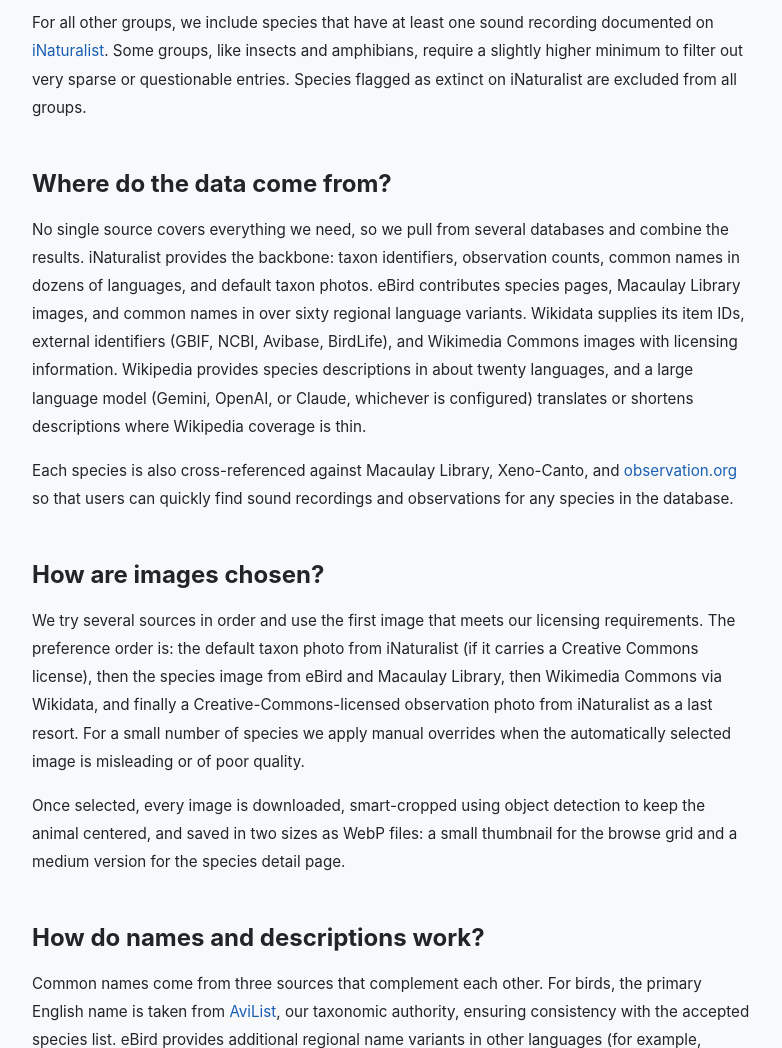
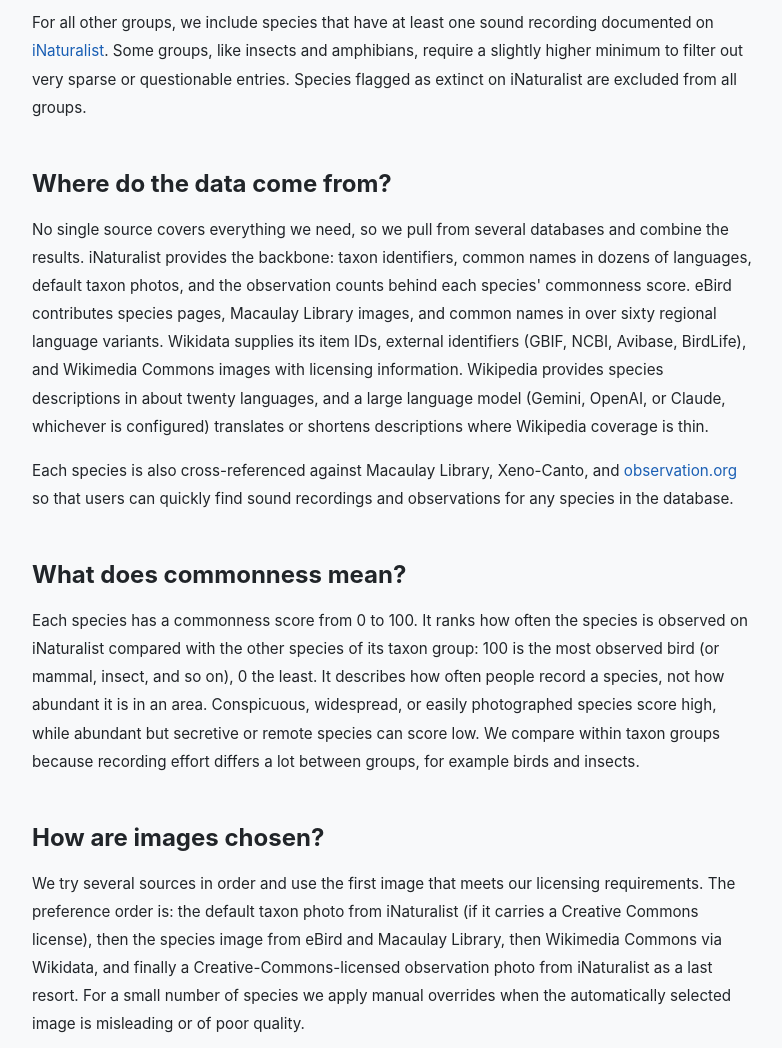
Before and after one commit to birdnet-team/birdnet-taxonomy, a FastAPI app: page /about in a window 1280 px wide. Shown: the part 660-1708 px from the top of the page, without its empty margins (74-856 px from the left). Run offline with FastAPI, Linux system fonts and the light colour scheme; some libraries are stand-ins or nearby versions.

Commit message:
Replace observation counts with commonness
observations_count is no longer published (JSON, CSV, API, UI). Instead
each species gets commonness: the percentile (0-100, one decimal) of its
iNaturalist observation count within its taxon group. It describes how
often a species is observed on iNaturalist, not how abundant it is, and
comparing within groups keeps birds and insects on one scale. Raw counts
stay build-internal (quality score, tie-breaks). The API sorts and filters
by commonness (min_commonness/max_commonness), search ranks equal matches
by it, the UI offers 'Most common' and shows a tier (very common ... rare)
with that caveat, and the About and Download pages explain it.

```diff
--- a/web/server.py
+++ b/web/server.py
@@ -54,7 +54,6 @@ _SPECIES_EXAMPLE: dict[str, Any] = {
     "scientific_name": "Anas platyrhynchos",
     "common_name": "Mallard",
     "taxon_group": "Aves",
-    "observations_count": 829418,
     "inat_id": 6930,
     "ebird_code": "mallar3",
     "ml_taxon_code": "mallar3",
@@ -64,6 +63,7 @@ _SPECIES_EXAMPLE: dict[str, Any] = {
     "avibase_id": "85625D75F2524457",
     "birdlife_id": 22680186,
     "wikidata_qid": "Q25348",
+    "commonness": 100.0,
     "image": {
         "src": "https://static.inaturalist.org/photos/123/original.jpeg",
         "thumb": "https://birdnet.cornell.edu/taxonomy/api/image/Anas%20platyrhynchos?size=thumb",
@@ -115,7 +115,6 @@ class SpeciesRecord(BaseModel):
     common_name_alt: Optional[str] = Field(None, description="Alternative English name (Clements/eBird)", examples=["Rock Pigeon"])
     taxon_group: str = Field("", examples=["Aves"])
     record_type: Optional[str] = Field("species", examples=["species", "sound_class"])
-    observations_count: Optional[int] = Field(None, examples=[829418])
     inat_id: Optional[int] = Field(None, examples=[6930])
     ebird_code: Optional[str] = Field(None, examples=["mallar3"])
     ml_taxon_code: Optional[str] = Field(None, examples=["mallar3"])
@@ -126,6 +125,9 @@ class SpeciesRecord(BaseModel):
     avibase_id: Optional[str] = Field(None, examples=["85625D75F2524457"])
     birdlife_id: Optional[int] = Field(None, examples=[22680186])
     wikidata_qid: Optional[str] = Field(None, description="Wikidata item ID", examples=["Q25348"])
+    commonness: Optional[float] = Field(
+        None, description="Percentile (0-100) of iNaturalist observations within the taxon group",
+        examples=[100.0])
 
     @field_validator("birdlife_id", "gbif_id", "ncbi_id", "inat_id",
                      "observationorg_id", mode="before")
@@ -607,7 +609,7 @@ async def image_proxy(scientific_name: str,
 
 @app.get("/", response_class=HTMLResponse, include_in_schema=False)
 async def home(request: FRequest, q: str = "", group: str = "",
-               lang: str = "", sort: str = "obs", page: int = 1, per_page: int = 51):
+               lang: str = "", sort: str = "bn", page: int = 1, per_page: int = 51):
     """Home page with search and species listing."""
     results = _search(q, group)
 
@@ -621,8 +623,8 @@ async def home(request: FRequest, q: str = "", group: str = "",
         results = sorted(results, key=_name_sort_key)
     elif sort == "z-a":
         results = sorted(results, key=_name_sort_key, reverse=True)
-    elif sort == "obs":
-        results = sorted(results, key=lambda r: r.get("observations_count", 0) or 0, reverse=True)
+    elif sort == "common":
+        results = sorted(results, key=lambda r: r.get("commonness") or 0, reverse=True)
     elif sort == "bn":
         results = sorted(results, key=lambda r: r.get("birdnet_id") or "")
 
@@ -822,8 +824,8 @@ def _filter_species(data: list[dict], *,
                     has_image: str = "",
                     has_description: str = "",
                     description_source: str = "",
-                    min_observations: int | None = None,
-                    max_observations: int | None = None) -> list[dict]:
+                    min_commonness: float | None = None,
+                    max_commonness: float | None = None) -> list[dict]:
     """Apply boolean / range filters to a species list."""
     result = data
 
@@ -845,13 +847,13 @@ def _filter_species(data: list[dict], *,
         result = [r for r in result
                   if (r.get("description_source") or "").lower() in sources]
 
-    if min_observations is not None:
+    if min_commonness is not None:
         result = [r for r in result
-                  if (r.get("observations_count") or 0) >= min_observations]
+                  if r.get("commonness") is not None and r["commonness"] >= min_commonness]
 
-    if max_observations is not None:
+    if max_commonness is not None:
         result = [r for r in result
-                  if (r.get("observations_count") or 0) <= max_observations]
+                  if r.get("commonness") is not None and r["commonness"] <= max_commonness]
 
     return result
 
@@ -893,7 +895,7 @@ def _to_csv(records: list[dict], fields: str | None = None) -> str:
         # Deterministic column order: fixed columns first, rest sorted
         priority = [
             "scientific_name", "common_name", "taxon_group",
-            "observations_count", "inat_id", "ebird_code",
+            "inat_id", "ebird_code",
         ]
         all_keys: set[str] = set()
         for r in records:
@@ -969,9 +971,9 @@ async def api_search(
     has_image: str = Query("", description="Filter: true/false"),
     has_description: str = Query("", description="Filter: true/false"),
     description_source: str = Query("", description="Filter by source (wikipedia, ebird)"),
-    min_observations: Optional[int] = Query(None, description="Minimum observation count"),
-    max_observations: Optional[int] = Query(None, description="Maximum observation count"),
-    sort: str = Query("", description="Sort field (prefix '-' for desc, e.g. -observations_count)"),
+    min_commonness: Optional[float] = Query(None, ge=0, le=100, description="Minimum commonness (0-100)"),
+    max_commonness: Optional[float] = Query(None, ge=0, le=100, description="Maximum commonness (0-100)"),
+    sort: str = Query("", description="Sort field (prefix '-' for desc, e.g. -commonness)"),
     fields: Optional[str] = Query(None, description="Comma-separated fields to include"),
     exclude: Optional[str] = Query(None, description="Comma-separated fields to exclude"),
     locale: Optional[str] = Query(None, description="Comma-separated locale codes for common_names/descriptions"),
@@ -985,7 +987,7 @@ async def api_search(
         results, group=group,
         has_image=has_image, has_description=has_description,
         description_source=description_source,
-        min_observations=min_observations, max_observations=max_observations,
+        min_commonness=min_commonness, max_commonness=max_commonness,
     )
     results = _sort_species(results, sort)
 
@@ -1043,9 +1045,9 @@ async def api_species_list(
     has_image: str = Query("", description="Filter: true/false"),
     has_description: str = Query("", description="Filter: true/false"),
     description_source: str = Query("", description="Filter by source (wikipedia, ebird)"),
-    min_observations: Optional[int] = Query(None, description="Minimum observation count"),
-    max_observations: Optional[int] = Query(None, description="Maximum observation count"),
-    sort: str = Query("", description="Sort field (prefix '-' for desc, e.g. -observations_count)"),
+    min_commonness: Optional[float] = Query(None, ge=0, le=100, description="Minimum commonness (0-100)"),
+    max_commonness: Optional[float] = Query(None, ge=0, le=100, description="Maximum commonness (0-100)"),
+    sort: str = Query("", description="Sort field (prefix '-' for desc, e.g. -commonness)"),
     fields: Optional[str] = Query(None, description="Comma-separated fields to include"),
     exclude: Optional[str] = Query(None, description="Comma-separated fields to exclude"),
     locale: Optional[str] = Query(None, description="Comma-separated locale codes for common_names/descriptions"),
@@ -1059,7 +1061,7 @@ async def api_species_list(
         base_list, group=group,
         has_image=has_image, has_description=has_description,
         description_source=description_source,
-        min_observations=min_observations, max_observations=max_observations,
+        min_commonness=min_commonness, max_commonness=max_commonness,
     )
     data = _sort_species(data, sort)
 
@@ -1168,7 +1170,8 @@ def _search(q: str, group: str = "") -> list[dict]:
         else:
             score = 30
 
-        score += min(rec.get("observations_count", 0) / 1_000_000, 10)
+        # Among equal matches, more commonly recorded species first.
+        score += (rec.get("commonness") or 0) / 20
         scored.append((score, rec))
 
     scored.sort(key=lambda x: -x[0])
--- a/web/templates/about.html
+++ b/web/templates/about.html
@@ -78,8 +78,8 @@
 <p>
     No single source covers everything we need, so we pull from several
     databases and combine the results. iNaturalist provides the backbone: taxon
-    identifiers, observation counts, common names in dozens of languages, and
-    default taxon photos. eBird contributes species pages, Macaulay Library
+    identifiers, common names in dozens of languages, default taxon photos, and
+    the observation counts behind each species' commonness score. eBird contributes species pages, Macaulay Library
     images, and common names in over sixty regional language variants. Wikidata
     supplies its item IDs, external identifiers (GBIF, NCBI, Avibase, BirdLife),
     and Wikimedia Commons images with licensing information. Wikipedia provides
@@ -93,6 +93,19 @@
     Xeno-Canto, and <a href="https://observation.org">observation.org</a>
     so that users can quickly find sound recordings and observations for any
     species in the database.
+</p>
+
+<h2>What does commonness mean?</h2>
+
+<p>
+    Each species has a commonness score from 0 to 100. It ranks how often the
+    species is observed on iNaturalist compared with the other species of its
+    taxon group: 100 is the most observed bird (or mammal, insect, and so on),
+    0 the least. It describes how often people record a species, not how
+    abundant it is in an area. Conspicuous, widespread, or easily photographed
+    species score high, while abundant but secretive or remote species can
+    score low. We compare within taxon groups because recording effort differs
+    a lot between groups, for example birds and insects.
 </p>
 
 <h2>How are images chosen?</h2>
--- a/web/templates/download.html
+++ b/web/templates/download.html
@@ -96,7 +96,7 @@
         The BirdNET taxonomy dataset contains structured metadata for
         <strong>{{ total_species|default(0, true) }}</strong> species,
         including scientific and common names, taxonomy, external identifiers,
-        observation counts, descriptions, images, and translations in
+        commonness, descriptions, images, and translations in
         {{ locale_count }} languages.
         Version <strong>{{ taxonomy_version }}</strong>.
     </p>
@@ -138,7 +138,7 @@
     <ul>
         <li><strong>Identifiers</strong> — BirdNET ID, iNaturalist, eBird, GBIF, NCBI, Avibase, BirdLife, Macaulay Library, Xeno-Canto</li>
         <li><strong>Taxonomy</strong> — scientific name, common name, taxon group</li>
-        <li><strong>Observations</strong> — iNaturalist observation counts</li>
+        <li><strong>Commonness</strong> — how often a species is observed on iNaturalist, as a 0–100 percentile within its taxon group (not abundance)</li>
         <li><strong>Descriptions</strong> — species descriptions with source attribution</li>
         <li><strong>Images</strong> — image URLs, attribution, and license info</li>
         <li><strong>Translations</strong> — common names in {{ locale_count }} languages</li>
--- a/web/templates/species.html
+++ b/web/templates/species.html
@@ -257,8 +257,9 @@
             <tr><td>BirdNET ID</td><td>{{ s.birdnet_id }}</td></tr>
             {% endif %}
             <tr><td>Taxon group</td><td><span class="badge badge-{{ s.taxon_group|lower }}">{{ s.taxon_group }}</span></td></tr>
-            {% if s.observations_count %}
-            <tr><td>iNat observations</td><td>{{ "{:,}".format(s.observations_count) }}</td></tr>
+            {% if s.commonness is not none %}
+            {% set c = s.commonness %}
+            <tr><td>Commonness</td><td>{{ 'Very common' if c >= 80 else 'Common' if c >= 60 else 'Moderately common' if c >= 40 else 'Uncommon' if c >= 20 else 'Rare' }} ({{ c|round|int }}/100)<br><small style="color: var(--muted);">How often it is observed on iNaturalist compared with other {{ s.taxon_group }}, not how abundant it is</small></td></tr>
             {% endif %}
             {% if s.image_source %}
             <tr><td>Image source</td><td>{{ s.image_source }}</td></tr>
```
Also changed, not shown: web/templates/home.html (+2 -5 lines), README.md, build/metadata.py.
